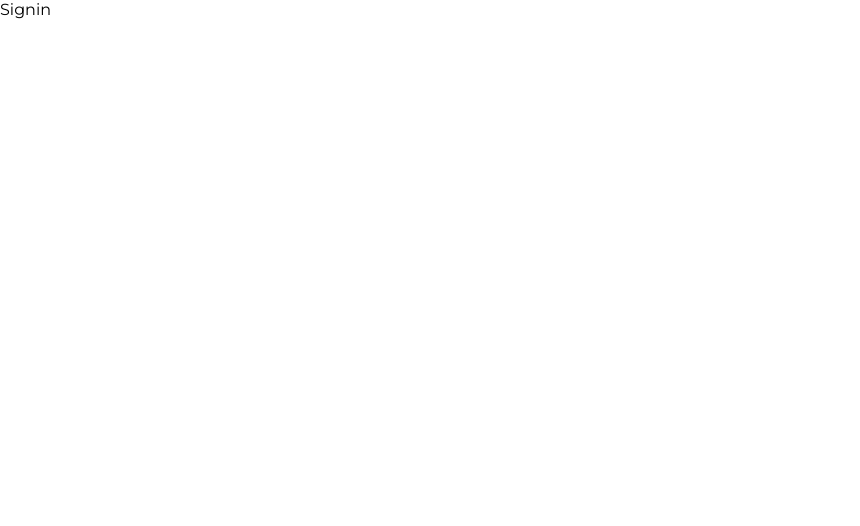
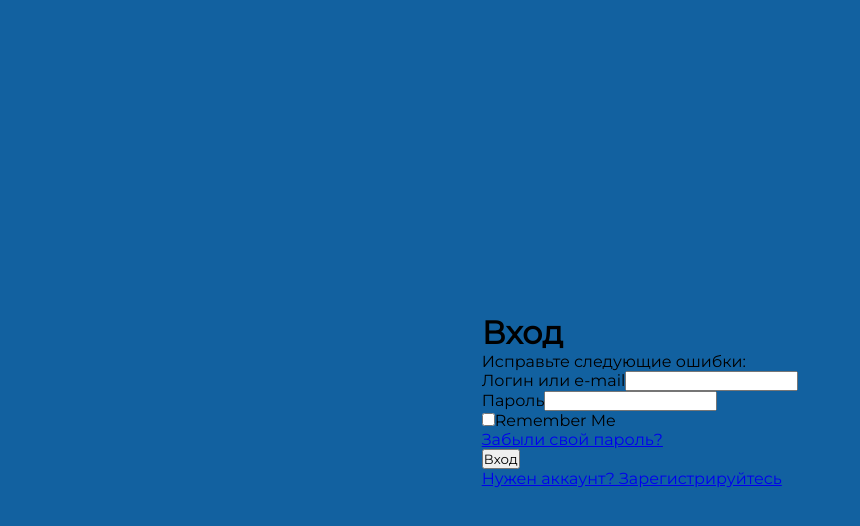
Before and after one commit to Asranov/copytrade, a React (Create React App) app: page /signin in a window 1280 px wide. Shown: the top 526 px of the page, without its empty margins (0-860 px from the left). Built offline with nearby package versions, Linux system fonts and the light colour scheme.

Commit message:
Auth style added and sign in page

```diff
--- /dev/null
+++ b/src/Routers/Auth/Auth.css
@@ -0,0 +1,15 @@
+@import url("https://fonts.googleapis.com/css2?family=Montserrat&display=swap");
+
+:root {
+  --primary: #1261a0;
+  --onPrimary: #47b2e4;
+}
+
+.main__signin__container {
+  width: 100vw;
+  height: 100vh;
+  background: var(--primary);
+  display: flex;
+  justify-content: center;
+  align-items: center;
+}
--- a/src/Routers/Auth/Signin.tsx
+++ b/src/Routers/Auth/Signin.tsx
@@ -1,8 +1,57 @@
 import React from 'react'
+import "./Auth.css"
 
 
 export default function Signin() {
   return (
-    <div>Signin</div>
+    <>
+      <div className="main__signin__container">
+        <form id='login-form' action="/user/sign-in/login" method='post'>
+          <input type="hidden" name="_csrf" value="2HwTBcj2wCIeXKuf7SRApvSXbo13TJQhyV2r3xw-n0yuMUxLsJeuF2hs-PaGQSTEhuQryDEN9k-hLt2wVFjnPw==" />
+          <div className="site-login mt-5">
+            <div className="row justify-content-center">
+              <div className="col-sm-4">
+                <div className="card mb-2">
+                  <div className="card-body">
+                    <h1 className="text-muted text-center">Вход</h1>
+                    <div className="alert alert-danger"><p>Исправьте следующие ошибки:</p><ul></ul></div>                    <div className="form-group field-loginform-identity required">
+                      <label >Логин или e-mail</label>
+                      <input type="text" id="loginform-identity" className="form-control is-valid" name="LoginForm[identity]" aria-required="true" aria-invalid="false" />
+
+                      <div className="invalid-feedback"></div>
+                    </div>                    <div className="form-group field-loginform-password required">
+                      <label >Пароль</label>
+                      <input type="password" id="loginform-password" className="form-control is-valid" name="LoginForm[password]" aria-required="true" aria-invalid="false" />
+
+                      <div className="invalid-feedback"></div>
+                    </div>
+                    <div className="d-flex justify-content-between">
+                      <div className="form-group field-loginform-rememberme">
+                        <div className="custom-control custom-checkbox">
+                          <input type="hidden" name="LoginForm[rememberMe]" value="0" />
+                          <input type="checkbox" id="loginform-rememberme" className="custom-control-input" name="LoginForm[rememberMe]" value="1" />
+                          <label className="custom-control-label" >Remember Me</label>
+                          <div className="invalid-feedback"></div>
+
+                        </div>
+                      </div>
+                      <a className="text-sm" href="/user/sign-in/request-password-reset">Забыли свой пароль?</a>
+                    </div>
+
+                    <div className="form-group">
+                      <button type="submit" className="btn btn-primary btn-lg btn-block" name="login-button">Вход</button>                    </div>
+                    <div className="form-group">
+                      <a href="/user/sign-in/signup" >Нужен аккаунт? Зарегистрируйтесь</a>
+                    </div>
+                  </div>
+                </div>
+
+              </div>
+            </div>
+          </div>
+
+        </form>
+      </div >
+    </>
   )
 }
```
